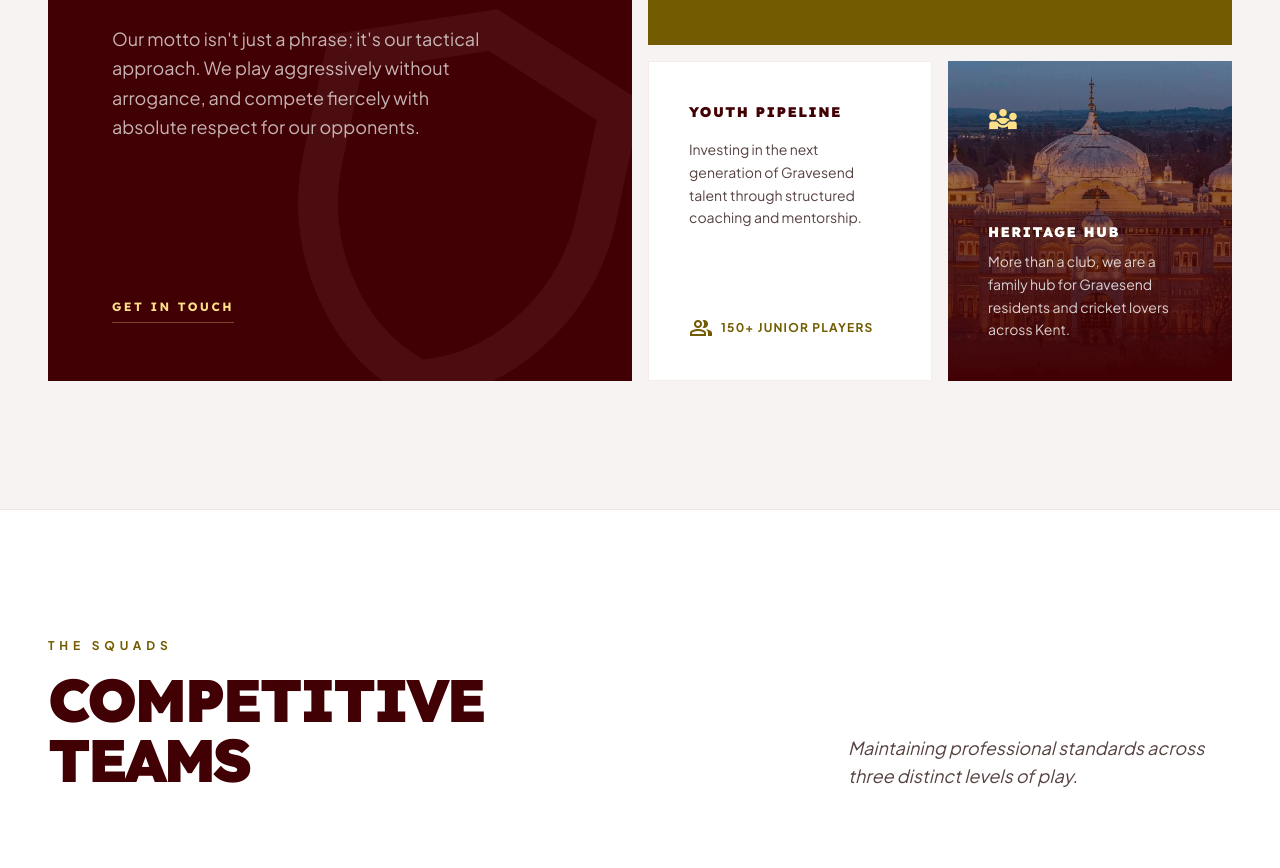
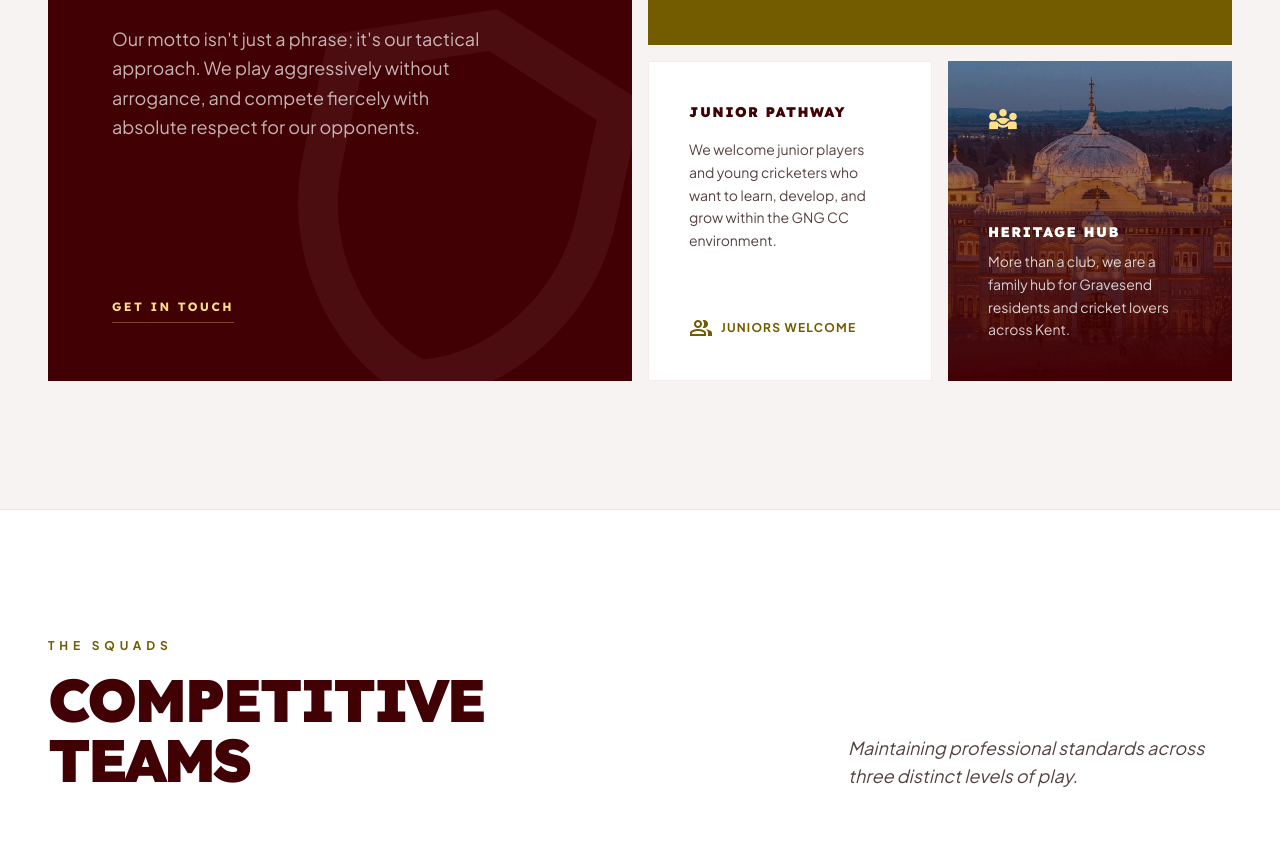
Before and after one commit to bccuk/bcc-gngcc-website, a plain HTML site: page about.html in a window 1280 px wide. Shown: the part 2305-3173 px from the top of the page. Drawn offline with nearby package versions, Linux system fonts and the light colour scheme; grey boxes are pictures that could not be loaded.

Commit message:
Refine form fields and about copy

```diff
--- a/about.html
+++ b/about.html
@@ -190,16 +190,16 @@
                         </div>
                     </div>
 
-                    <!-- Youth Pipeline -->
+                    <!-- Junior Welcome -->
                     <div class="bg-white p-10 border border-outline-variant/30 flex flex-col justify-between hover:shadow-xl transition-shadow duration-500">
                         <div>
-                            <h4 class="text-sm font-headline font-black text-primary uppercase tracking-widest mb-4">Youth Pipeline</h4>
-                            <p class="text-on-surface-variant text-sm font-light leading-relaxed">Investing in the next generation of Gravesend talent through structured coaching and mentorship.</p>
+                            <h4 class="text-sm font-headline font-black text-primary uppercase tracking-widest mb-4">Junior Pathway</h4>
+                            <p class="text-on-surface-variant text-sm font-light leading-relaxed">We welcome junior players and young cricketers who want to learn, develop, and grow within the GNG CC environment.</p>
                         </div>
                         <div class="mt-8 flex items-center justify-between">
                             <div class="flex items-center gap-2">
                                 <span class="material-symbols-outlined text-secondary">people</span>
-                                <span class="text-xs font-black text-secondary uppercase tracking-widest">150+ Junior Players</span>
+                                <span class="text-xs font-black text-secondary uppercase tracking-widest">Juniors Welcome</span>
                             </div>
                         </div>
                     </div>
```
Also changed, not shown: contact.html (+4 -0 lines), membership.html (+1 -1 lines), sponsorship.html (+4 -0 lines).
